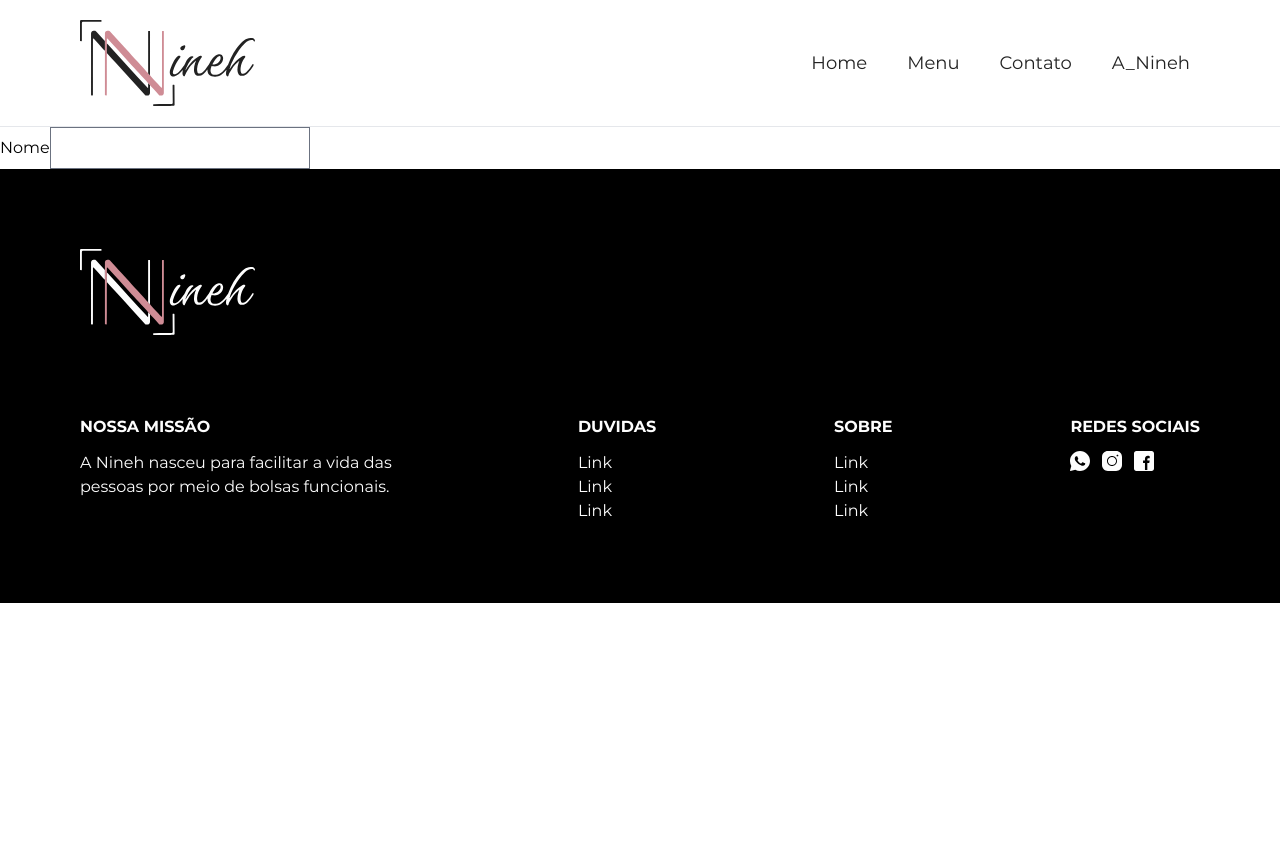
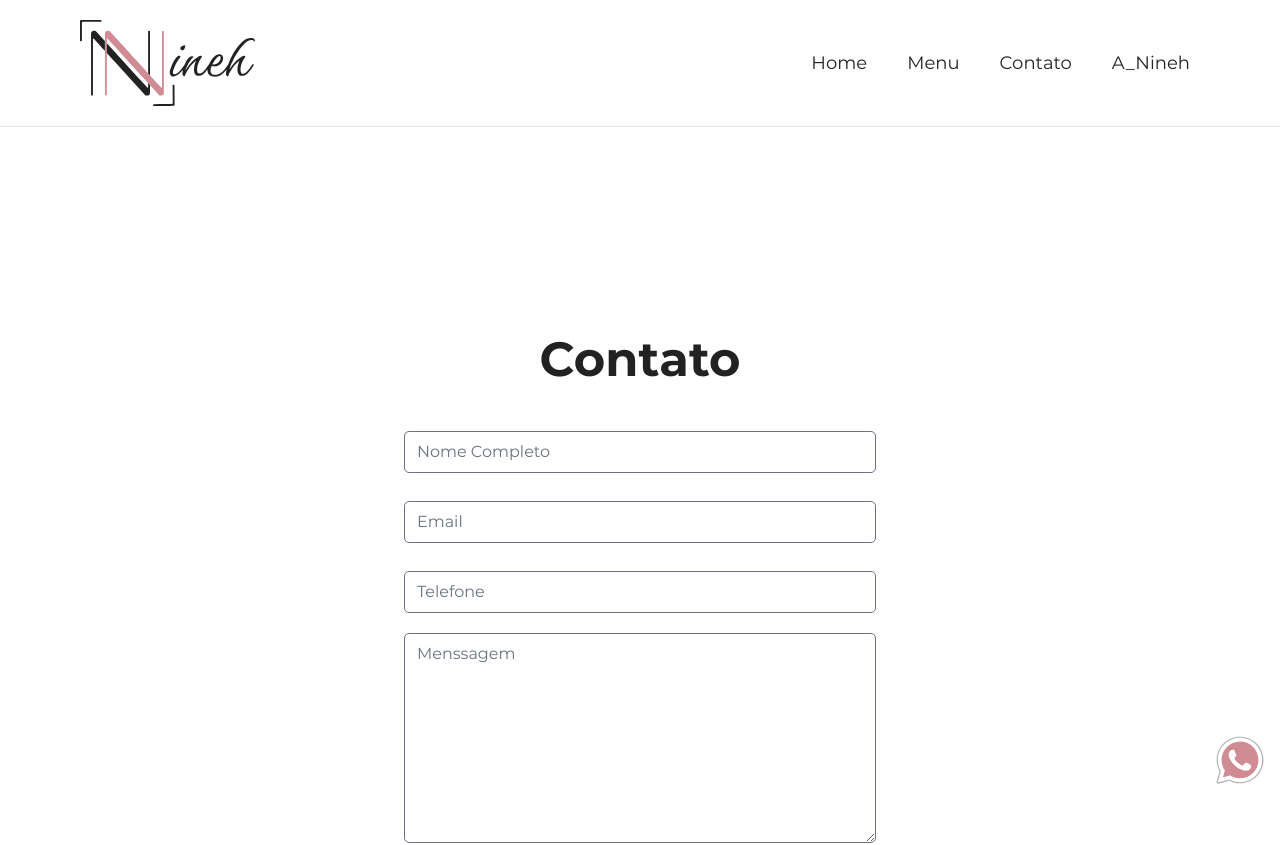
Before and after one commit to Alissonasj/ninehbags, a React (Vite) app: page /contact in a window 1280 px wide. Shown: the top 845 px of the page. Before the commit the page ends 800 px from the top, so only its background shows below. Built offline with nearby package versions, Linux system fonts and the light colour scheme.

Commit message:
layout finalizado

```diff
--- a/src/components/Input/index.tsx
+++ b/src/components/Input/index.tsx
@@ -1,10 +1,16 @@
 interface InputProps extends React.InputHTMLAttributes<HTMLInputElement> {}
 
-const Input = ({}: InputProps) => {
+const Input = ({ children, id, placeholder }: InputProps) => {
     return (
-        <>
-            <input type='text' />
-        </>
+        <div className='mb-5 flex flex-col gap-2'>
+            <label htmlFor={id}>{children}</label>
+            <input
+                type='text'
+                id={id}
+                placeholder={placeholder}
+                className='rounded-[5px]'
+            />
+        </div>
     );
 };
 
--- a/src/components/ui/Footer/index.tsx
+++ b/src/components/ui/Footer/index.tsx
@@ -1,12 +1,21 @@
 import facebook from '@assets/imgs/facebook.svg';
 import instagram from '@assets/imgs/instagram.svg';
+import whatsappFixed from '@assets/imgs/whatsapp-fixed.svg';
 import whatsapp from '@assets/imgs/whatsapp.svg';
 import logo from '@assets/imgs/white_logo.svg';
 import CustomLink from '@components/CustomLink';
 
 const Footer = () => {
     return (
-        <footer className='bg-gray-dark-900'>
+        <footer className='relative bg-gray-dark-900'>
+            <div className='fixed bottom-0 right-0 m-3'>
+                <a href='#'>
+                    <img
+                        src={whatsappFixed}
+                        className='h-14 w-14'
+                    />
+                </a>
+            </div>
             <div className='p-20 md:px-5'>
                 <div className='justify-center pb-20 sm:flex sm:justify-center'>
                     <img src={logo} />
--- a/src/components/ui/Header/MenuNav/index.tsx
+++ b/src/components/ui/Header/MenuNav/index.tsx
@@ -1,8 +1,13 @@
 import CustomLink from '@components/CustomLink';
+import { twMerge } from 'tailwind-merge';
 
-const MenuNav = () => {
+interface MenuNavProps {
+    className?: string;
+}
+
+const MenuNav = ({ className }: MenuNavProps) => {
     return (
-        <nav className='md:hidden'>
+        <nav className={twMerge('', className)}>
             <menu className='flex justify-center gap-5'>
                 <CustomLink
                     href='/'
--- a/src/components/ui/Header/index.tsx
+++ b/src/components/ui/Header/index.tsx
@@ -3,13 +3,11 @@ import MenuNav from './MenuNav';
 
 const Header = () => {
     return (
-        <header className='px-20 py-5 md:px-5 border-b-[1px]'>
+        <header className='border-b-[1px] px-20 py-5 md:px-5'>
             <div className='flex items-center justify-between'>
-                <img
-                    src={logo}
-                />
+                <img src={logo} />
 
-                <MenuNav />
+                <MenuNav className='md:hidden'/>
             </div>
         </header>
     );
--- a/src/pages/contact.tsx
+++ b/src/pages/contact.tsx
@@ -1,10 +1,40 @@
+import Input from '@components/Input';
+
 const Contact = () => {
     return (
-        <div>
-            <label htmlFor="nome">Nome</label>
-            <input type="text" name="nome"/>
+        <div className=' m-auto my-52 max-w-lg'>
+            <div className='mx-5'>
+                <h1 className='mb-10 text-center text-5xl font-bold text-gray-dark-800'>
+                    Contato
+                </h1>
+                <form action=''>
+                    <Input
+                        name='inputName'
+                        placeholder='Nome Completo'
+                    />
+                    <Input
+                        name='inputEmail'
+                        type='email'
+                        placeholder='Email'
+                    />
+                    <Input
+                        name='inputPhone'
+                        type='tel'
+                        placeholder='Telefone'
+                    />
+                    <textarea
+                        name='inputMensage'
+                        placeholder='Menssagem'
+                        rows={8}
+                        className='block w-full rounded-[5px]'
+                    />
+                    <button className='my-5 w-full rounded-[5px] bg-gray-dark-900 py-2 font-bold text-gray-dark-75'>
+                        Enviar
+                    </button>
+                </form>
+            </div>
         </div>
-     );
-}
+    );
+};
 
 export default Contact;
--- a/src/pages/productDetails.tsx
+++ b/src/pages/productDetails.tsx
@@ -20,19 +20,31 @@ const ProductDetails = () => {
                                     <div>
                                         <ul className='grid grid-cols-2 justify-items-center gap-5'>
                                             <li className='max-w-[31.25rem]'>
-                                                <img src={product.img} />
+                                                <img
+                                                    src={product.img}
+                                                    className='rounded-bl-[1.25rem] rounded-tr-[1.25rem]'
+                                                />
                                             </li>
 
                                             <li className='max-w-[31.25rem]'>
-                                                <img src={product.img} />
+                                                <img
+                                                    src={product.img}
+                                                    className='rounded-bl-[1.25rem] rounded-tr-[1.25rem]'
+                                                />
                                             </li>
 
                                             <li className='max-w-[31.25rem]'>
-                                                <img src={product.img} />
+                                                <img
+                                                    src={product.img}
+                                                    className='rounded-bl-[1.25rem] rounded-tr-[1.25rem]'
+                                                />
                                             </li>
 
                                             <li className='max-w-[31.25rem]'>
-                                                <img src={product.img} />
+                                                <img
+                                                    src={product.img}
+                                                    className='rounded-bl-[1.25rem] rounded-tr-[1.25rem]'
+                                                />
                                             </li>
                                         </ul>
                                     </div>
--- a/src/styles/Template.tsx
+++ b/src/styles/Template.tsx
@@ -1,9 +1,14 @@
+import { twMerge } from 'tailwind-merge';
+
 interface TemplateProps {
-    children: React.ReactNode;
+    children?: React.ReactNode;
+    className?: string;
 }
 
-const Template = ({ children }: TemplateProps) => {
-    return <div className="mx-20 md:mx-5">{children}</div>;
+const Template = ({ children, className }: TemplateProps) => {
+    return (
+        <div className={twMerge('mx-20 md:mx-5', className)}>{children}</div>
+    );
 };
 
 export default Template;
```
Also changed, not shown: src/assets/imgs/whatsapp-fixed.svg (added), 1 other file (tests, documents, lock files or other folders).
